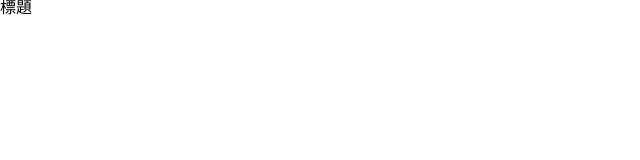
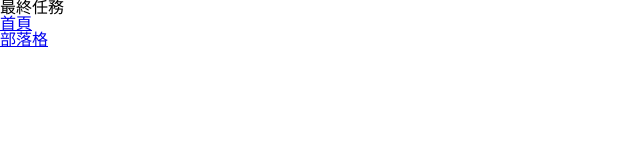
Before and after one commit to zoena5303/2025WEB.CSS, a plain HTML site: page index.html in a window 1280 px wide. Shown: the whole page, without its empty margins (0-640 px from the left). Drawn offline with Linux system fonts and the light colour scheme.

Commit message:
Update index.html

```diff
--- a/index.html
+++ b/index.html
@@ -4,9 +4,14 @@
     <meta charset="UTF-8">
     <meta name="viewport"
     content="width=device-width, initial-scale=1.0">
-    <title>Document</title>
+    <title>最終任務</title>
     <link rel="stylesheet"  href="all.css">
 </head>
 <body>
-  <h1>標題</h1>
+  <h1>最終任務</h1>
+  <ul>
+        <li><a href="index.html">首頁</a></li>
+        <li><a href="blog.html">部落格</a></li>
+      </ul>
+    </nav>
 </body>
```
